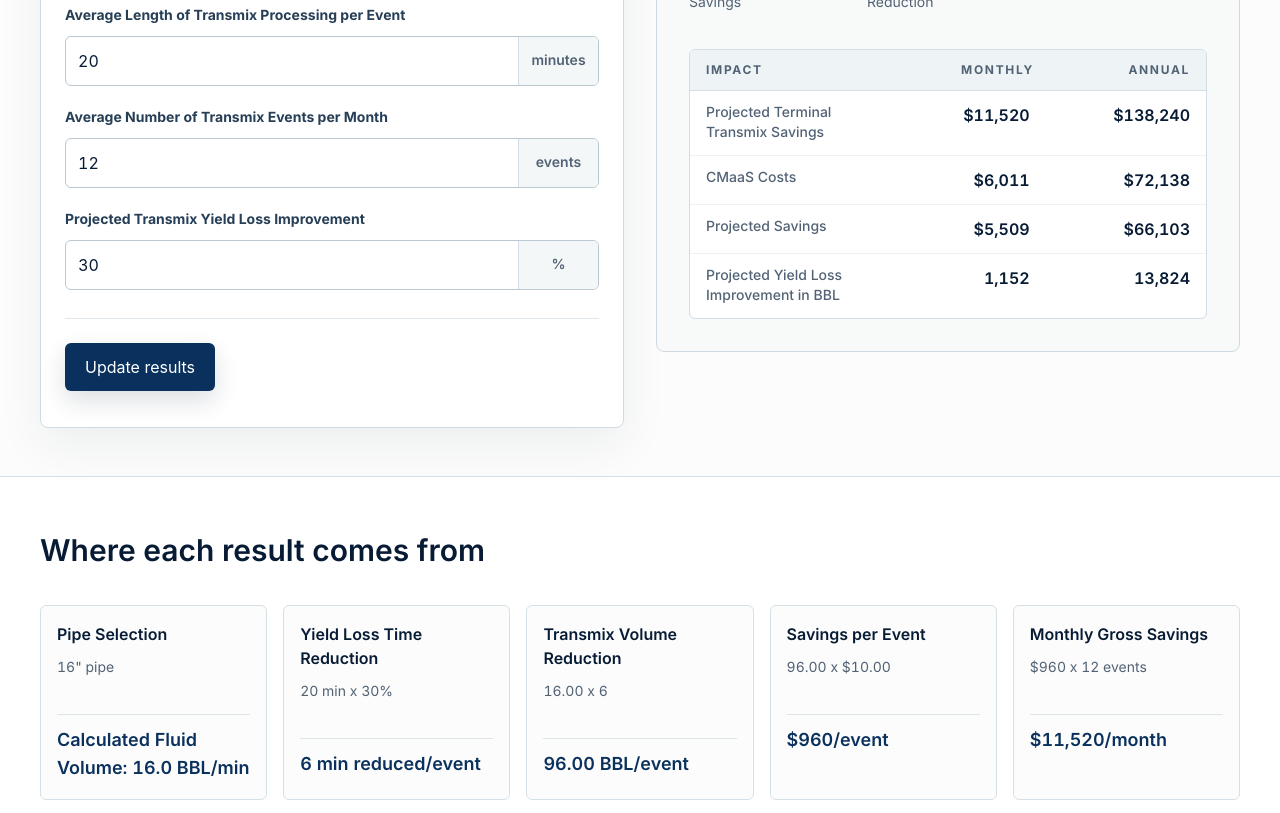
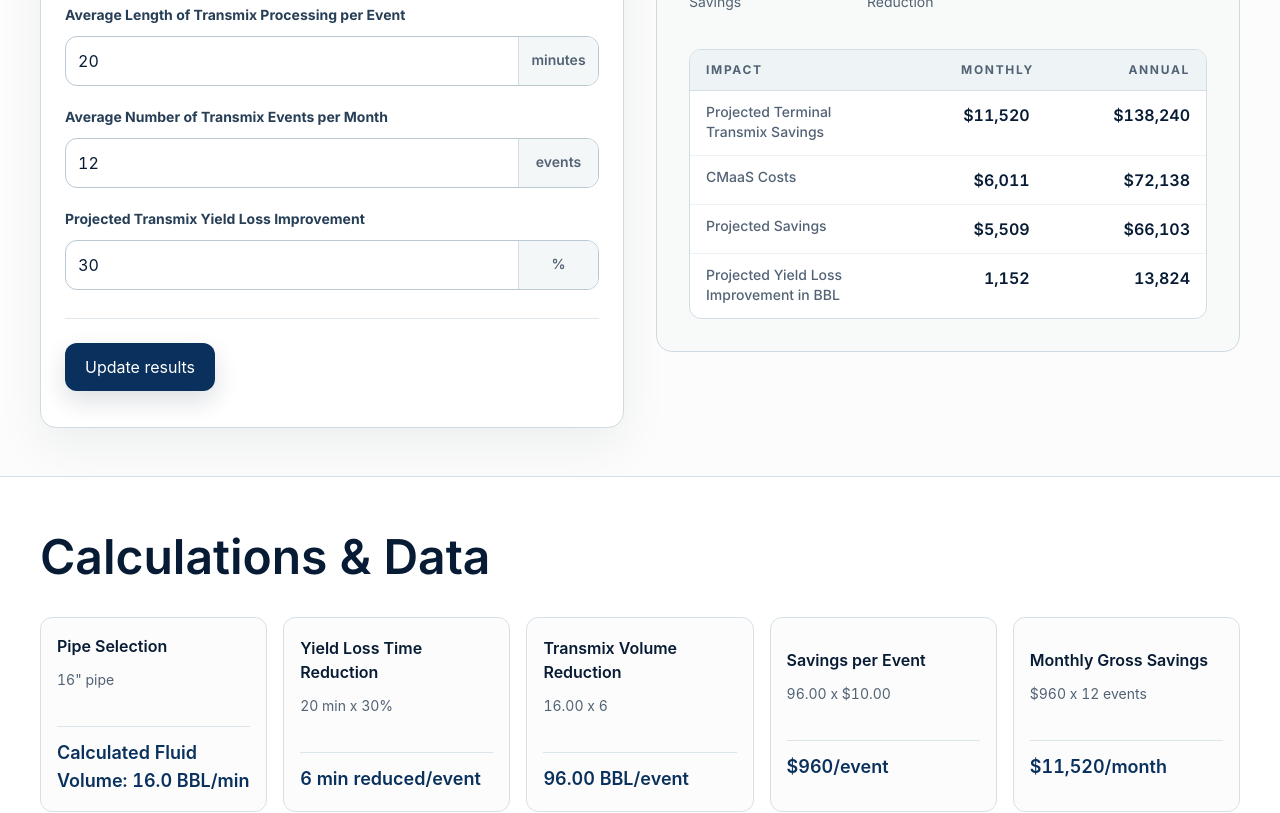
Before and after one commit to gibsonmade/PST-Calculator, a React (Vite) app: page / in a window 1280 px wide. Shown: the part 600-1413 px from the top of the page. Built offline with nearby package versions, Linux system fonts and the light colour scheme.

Commit message:
Add calculation detail drawer

```diff
--- a/src/App.jsx
+++ b/src/App.jsx
@@ -1,4 +1,4 @@
-import { useMemo, useState } from "react";
+import { useEffect, useMemo, useState } from "react";
 import {
   DEFAULT_INPUTS,
   calculateTransmix,
@@ -96,7 +96,7 @@ function CalculatorForm({
 }) {
   return (
     <section
-      className="rounded-lg border border-[#cfdae2] bg-white p-5 shadow-[0_18px_50px_rgba(7,27,52,0.06)] sm:p-6"
+      className="rounded-2xl border border-[#cfdae2] bg-white p-5 shadow-[0_18px_50px_rgba(7,27,52,0.06)] sm:p-6"
       aria-labelledby="operation-inputs"
     >
       <div>
@@ -179,7 +179,7 @@ function CalculatorForm({
         <button
           type="button"
           onClick={onUpdateResults}
-          className="min-h-12 w-full rounded-md bg-[#0a315d] px-5 text-base font-semibold text-white shadow-[0_10px_24px_rgba(7,27,52,0.14)] transition-transform active:scale-[0.96] focus-visible:outline focus-visible:outline-3 focus-visible:outline-offset-3 focus-visible:outline-[#0a70b8] sm:w-auto"
+          className="min-h-12 w-full rounded-xl bg-[#0a315d] px-5 text-base font-semibold text-white shadow-[0_10px_24px_rgba(7,27,52,0.14)] transition-transform active:scale-[0.96] focus-visible:outline focus-visible:outline-3 focus-visible:outline-offset-3 focus-visible:outline-[#0a70b8] sm:w-auto"
         >
           Update results
         </button>
@@ -199,7 +199,7 @@ function PipeSizeSelect({ value, error, onChange }) {
       <label htmlFor="pipeSizeInches" className="field-label">
         Average Pipe Size
       </label>
-      <div className="mt-2 flex min-h-12 overflow-hidden rounded-md border border-[#bac8d3] bg-white focus-within:border-[#0a70b8] focus-within:ring-4 focus-within:ring-[#0a70b8]/15">
+      <div className="mt-2 flex min-h-12 overflow-hidden rounded-xl border border-[#bac8d3] bg-white focus-within:border-[#0a70b8] focus-within:ring-4 focus-within:ring-[#0a70b8]/15">
         <select
           id="pipeSizeInches"
           value={value}
@@ -249,7 +249,7 @@ function NumericField({
       <label htmlFor={id} className="field-label">
         {label}
       </label>
-      <div className="mt-2 flex min-h-12 overflow-hidden rounded-md border border-[#bac8d3] bg-white focus-within:border-[#0a70b8] focus-within:ring-4 focus-within:ring-[#0a70b8]/15">
+      <div className="mt-2 flex min-h-12 overflow-hidden rounded-xl border border-[#bac8d3] bg-white focus-within:border-[#0a70b8] focus-within:ring-4 focus-within:ring-[#0a70b8]/15">
         <input
           id={id}
           type="number"
@@ -286,7 +286,7 @@ function NumericField({
 function ImpactSummary({ result }) {
   if (!result) {
     return (
-      <section className="rounded-lg border border-[#cfdae2] bg-[#f7faf9] p-6">
+      <section className="rounded-2xl border border-[#cfdae2] bg-[#f7faf9] p-6">
         <h2 className="text-2xl font-semibold">Projected impact</h2>
         <p className="mt-4 text-[#526275]">
           Complete the highlighted fields to see the live impact model.
@@ -299,7 +299,7 @@ function ImpactSummary({ result }) {
 
   return (
     <section
-      className="rounded-lg border border-[#cfdae2] bg-[#f7faf9] p-6 sm:p-8 lg:sticky lg:top-6"
+      className="rounded-2xl border border-[#cfdae2] bg-[#f7faf9] p-6 sm:p-8 lg:sticky lg:top-6"
       aria-labelledby="projected-impact"
     >
       <h2 id="projected-impact" className="text-2xl font-semibold">
@@ -362,7 +362,7 @@ function ComparisonRows({ result }) {
   ];
 
   return (
-    <div className="mt-9 overflow-hidden rounded-md border border-[#d2dde5] bg-white">
+    <div className="mt-9 overflow-hidden rounded-xl border border-[#d2dde5] bg-white">
       <div className="grid grid-cols-[1.1fr_1fr_1fr] border-b border-[#d2dde5] bg-[#eef4f5] px-4 py-3 text-xs font-bold tracking-[0.14em] text-[#526275]">
         <span>IMPACT</span>
         <span className="text-right">MONTHLY</span>
@@ -391,104 +391,310 @@ function ComparisonRows({ result }) {
 }
 
 function CalculationWalkthrough({ inputs, result }) {
+  const [selectedStep, setSelectedStep] = useState(null);
+
+  useEffect(() => {
+    if (!selectedStep) return undefined;
+
+    function handleKeyDown(event) {
+      if (event.key === "Escape") setSelectedStep(null);
+    }
+
+    window.addEventListener("keydown", handleKeyDown);
+    return () => window.removeEventListener("keydown", handleKeyDown);
+  }, [selectedStep]);
+
   if (!result) return null;
 
   const steps = [
-    [
-      "Pipe Selection",
-      `${inputs.pipeSizeInches}" pipe`,
-      `Calculated Fluid Volume: ${formatNumber(result.flowBblPerMinute, 1)} BBL/min`,
+    {
+      title: "Pipe Selection",
+      formula: `${inputs.pipeSizeInches}" pipe`,
+      value: `Calculated Fluid Volume: ${formatNumber(result.flowBblPerMinute, 1)} BBL/min`,
+      detail:
+        "The Summary worksheet uses selected pipe size as calculated fluid volume in BBL per minute.",
+      rows: [
+        ["Selected pipe size", `${inputs.pipeSizeInches}"`],
+        ["Calculation", `Number(${inputs.pipeSizeInches})`],
+        ["Result", `${formatNumber(result.flowBblPerMinute, 1)} BBL/min`],
       ],
-    [
-      "Yield Loss Time Reduction",
-      `${formatFlexible(inputs.transmixMinutesPerEvent, 2)} min x ${formatPercent(
+    },
+    {
+      title: "Yield Loss Time Reduction",
+      formula: `${formatFlexible(inputs.transmixMinutesPerEvent, 2)} min x ${formatPercent(
         inputs.yieldLossImprovementPct
       )}`,
-      `${formatFlexible(result.minutesReducedPerEvent, 2)} min reduced/event`,
+      value: `${formatFlexible(result.minutesReducedPerEvent, 2)} min reduced/event`,
+      detail:
+        "Projected minutes reduced per event are calculated from processing time and PST's yield-loss improvement assumption.",
+      rows: [
+        [
+          "Transmix processing time",
+          `${formatFlexible(inputs.transmixMinutesPerEvent, 2)} min/event`,
         ],
+        ["Yield-loss improvement", formatPercent(inputs.yieldLossImprovementPct)],
         [
-      "Transmix Volume Reduction",
+          "Calculation",
+          `${formatFlexible(inputs.transmixMinutesPerEvent, 2)} x ${formatPercent(
+            inputs.yieldLossImprovementPct
+          )}`,
+        ],
+        ["Result", `${formatFlexible(result.minutesReducedPerEvent, 2)} min/event`],
+      ],
+    },
+    {
+      title: "Transmix Volume Reduction",
+      formula: `${formatNumber(result.flowBblPerMinute, 2)} x ${formatFlexible(
+        result.minutesReducedPerEvent,
+        2
+      )}`,
+      value: `${formatNumber(result.bblReducedPerEvent, 2)} BBL/event`,
+      detail:
+        "Per-event barrel reduction multiplies calculated fluid volume by minutes saved per event.",
+      rows: [
+        ["Calculated fluid volume", `${formatNumber(result.flowBblPerMinute, 2)} BBL/min`],
+        ["Minutes saved", `${formatFlexible(result.minutesReducedPerEvent, 2)} min`],
+        [
+          "Calculation",
           `${formatNumber(result.flowBblPerMinute, 2)} x ${formatFlexible(
             result.minutesReducedPerEvent,
             2
           )}`,
-      `${formatNumber(result.bblReducedPerEvent, 2)} BBL/event`,
+        ],
+        ["Result", `${formatNumber(result.bblReducedPerEvent, 2)} BBL/event`],
+      ],
+    },
+    {
+      title: "Savings per Event",
+      formula: `${formatNumber(result.bblReducedPerEvent, 2)} x ${formatCurrency(
+        inputs.reprocessingCostPerBbl,
+        { cents: true }
+      )}`,
+      value: `${formatCurrency(result.grossSavingsPerEvent)}/event`,
+      detail:
+        "Projected terminal transmix savings per event are barrel reduction multiplied by average reprocessing cost.",
+      rows: [
+        ["BBL reduced per event", `${formatNumber(result.bblReducedPerEvent, 2)} BBL`],
+        [
+          "Reprocessing cost",
+          `${formatCurrency(inputs.reprocessingCostPerBbl, { cents: true })}/BBL`,
         ],
         [
-      "Savings per Event",
+          "Calculation",
           `${formatNumber(result.bblReducedPerEvent, 2)} x ${formatCurrency(
             inputs.reprocessingCostPerBbl,
             { cents: true }
           )}`,
-      `${formatCurrency(result.grossSavingsPerEvent)}/event`,
         ],
-    [
-      "Monthly Gross Savings",
-      `${formatCurrency(result.grossSavingsPerEvent)} x ${formatNumber(
+        ["Result", `${formatCurrency(result.grossSavingsPerEvent)}/event`],
+      ],
+    },
+    {
+      title: "Monthly Gross Savings",
+      formula: `${formatCurrency(result.grossSavingsPerEvent)} x ${formatNumber(
         inputs.eventsPerMonth
       )} events`,
-      `${formatCurrency(result.grossSavingsMonthly)}/month`,
+      value: `${formatCurrency(result.grossSavingsMonthly)}/month`,
+      detail:
+        "Monthly gross savings multiply projected savings per event by average transmix events per month.",
+      rows: [
+        ["Savings per event", formatCurrency(result.grossSavingsPerEvent)],
+        ["Events per month", formatNumber(inputs.eventsPerMonth, 0)],
+        [
+          "Calculation",
+          `${formatCurrency(result.grossSavingsPerEvent)} x ${formatNumber(
+            inputs.eventsPerMonth,
+            0
+          )}`,
         ],
+        ["Result", `${formatCurrency(result.grossSavingsMonthly)}/month`],
+      ],
+    },
+    {
+      title: "CMaaS Cost",
+      formula: `${inputs.pipeSizeInches}" pipe reference`,
+      value: `${formatCurrency(result.cmaaSCostMonthly, { cents: true })}/month`,
+      detail:
+        "Monthly CMaaS cost comes from the PST 2-year CMaaS pricing table for the selected pipe size.",
+      rows: [
+        ["Selected pipe size", `${inputs.pipeSizeInches}"`],
+        ["Reference value", `${formatCurrency(result.cmaaSCostMonthly, { cents: true })}/month`],
+        ["Annualized value", `${formatCurrency(result.cmaaSCostAnnual, { cents: true })}/year`],
+      ],
+    },
+    {
+      title: "Projected Monthly Savings",
+      formula: `${formatCurrency(result.grossSavingsMonthly)} - ${formatCurrency(
+        result.cmaaSCostMonthly,
+        { cents: true }
+      )}`,
+      value: `${formatCurrency(result.netSavingsMonthly)}/month`,
+      detail:
+        "Projected monthly savings subtract monthly CMaaS cost from monthly gross savings.",
+      rows: [
+        ["Monthly gross savings", formatCurrency(result.grossSavingsMonthly)],
+        ["Monthly CMaaS cost", formatCurrency(result.cmaaSCostMonthly, { cents: true })],
         [
-      "CMaaS Cost",
-      `${inputs.pipeSizeInches}" pipe reference`,
-      `${formatCurrency(result.cmaaSCostMonthly, { cents: true })}/month`,
-    ],
-    [
-      "Projected Monthly Savings",
+          "Calculation",
           `${formatCurrency(result.grossSavingsMonthly)} - ${formatCurrency(
             result.cmaaSCostMonthly,
             { cents: true }
           )}`,
-      `${formatCurrency(result.netSavingsMonthly)}/month`,
         ],
+        ["Result", `${formatCurrency(result.netSavingsMonthly)}/month`],
+      ],
+    },
+    {
+      title: "ROI",
+      formula: `${formatCurrency(result.grossSavingsMonthly)} / ${formatCurrency(
+        result.cmaaSCostMonthly,
+        { cents: true }
+      )}`,
+      value: `${formatNumber(result.roiPercent, 2)}% ~= ${formatRoiPercent(
+        result.roiPercent
+      )}`,
+      detail:
+        "Projected ROI follows the client worksheet: gross savings divided by CMaaS cost, displayed as a percentage.",
+      rows: [
+        ["Monthly gross savings", formatCurrency(result.grossSavingsMonthly)],
+        ["Monthly CMaaS cost", formatCurrency(result.cmaaSCostMonthly, { cents: true })],
         [
-      "ROI",
+          "Calculation",
           `${formatCurrency(result.grossSavingsMonthly)} / ${formatCurrency(
             result.cmaaSCostMonthly,
             { cents: true }
           )}`,
-      `${formatNumber(result.roiPercent, 2)}% ~= ${formatRoiPercent(
-        result.roiPercent
-      )}`,
         ],
-    [
-      "Annual Projection",
-      "Monthly values x 12",
-      `${formatCurrency(result.netSavingsAnnual)}/year`,
+        ["Precise result", `${formatNumber(result.roiPercent, 2)}%`],
+        ["Displayed result", formatRoiPercent(result.roiPercent)],
       ],
+    },
+    {
+      title: "Annual Projection",
+      formula: "Monthly values x 12",
+      value: `${formatCurrency(result.netSavingsAnnual)}/year`,
+      detail:
+        "Annual values are produced by multiplying monthly Summary worksheet outputs by 12.",
+      rows: [
+        ["Monthly projected savings", formatCurrency(result.netSavingsMonthly)],
+        ["Calculation", `${formatCurrency(result.netSavingsMonthly)} x 12`],
+        ["Annual projected savings", `${formatCurrency(result.netSavingsAnnual)}/year`],
+      ],
+    },
   ];
 
   return (
     <section className="border-y border-[#d7e0e7] bg-white py-14">
       <div className="mx-auto max-w-7xl px-5 sm:px-8 lg:px-10">
-        <h2 className="text-3xl font-semibold">Where each result comes from</h2>
+        <h1 className="text-4xl font-semibold tracking-normal text-balance sm:text-5xl">
+          Calculations & Data
+        </h1>
         <div className="mt-9 grid gap-4 md:grid-cols-2 xl:grid-cols-5">
-          {steps.map(([title, formula, value]) => (
+          {steps.map((step) => (
             <CalculationStep
-              key={title}
-              title={title}
-              formula={formula}
-              value={value}
+              key={step.title}
+              step={step}
+              onOpen={() => setSelectedStep(step)}
             />
           ))}
         </div>
       </div>
+      <CalculationDrawer
+        step={selectedStep}
+        onClose={() => setSelectedStep(null)}
+      />
     </section>
   );
 }
 
-function CalculationStep({ title, formula, value }) {
+function CalculationStep({ step, onOpen }) {
   return (
-    <article className="relative min-h-40 rounded-md border border-[#d6e0e7] bg-[#fbfcfb] p-4">
-      <h3 className="text-base font-semibold">{title}</h3>
+    <button
+      type="button"
+      onClick={onOpen}
+      className="relative min-h-40 rounded-xl border border-[#d6e0e7] bg-[#fbfcfb] p-4 text-left transition-[border-color,background-color,transform] duration-150 hover:border-[#93b5c9] hover:bg-white active:scale-[0.96]"
+    >
+      <h3 className="text-base font-semibold">{step.title}</h3>
       <p className="mt-3 min-h-10 text-sm leading-5 text-[#526275] tabular-nums">
-        {formula}
+        {step.formula}
       </p>
       <p className="mt-4 border-t border-[#dbe5ea] pt-3 text-lg font-semibold tabular-nums text-[#0a315d]">
+        {step.value}
+      </p>
+    </button>
+  );
+}
+
+function CalculationDrawer({ step, onClose }) {
+  if (!step) return null;
+
+  return (
+    <div
+      className="fixed inset-0 z-50 bg-[#071b34]/30"
+      role="presentation"
+      onMouseDown={onClose}
+    >
+      <aside
+        className="ml-auto flex h-full w-full max-w-xl flex-col bg-white shadow-[0_24px_80px_rgba(7,27,52,0.22)]"
+        role="dialog"
+        aria-modal="true"
+        aria-labelledby="calculation-drawer-title"
+        onMouseDown={(event) => event.stopPropagation()}
+      >
+        <div className="border-b border-[#d7e0e7] px-6 py-5">
+          <div className="flex items-start justify-between gap-5">
+            <div>
+              <p className="text-xs font-semibold tracking-[0.16em] text-[#667789]">
+                CALCULATION DETAIL
+              </p>
+              <h2
+                id="calculation-drawer-title"
+                className="mt-2 text-2xl font-semibold text-[#071b34]"
+              >
+                {step.title}
+              </h2>
+            </div>
+            <button
+              type="button"
+              onClick={onClose}
+              className="min-h-10 rounded-xl border border-[#cbd8e1] px-4 text-sm font-semibold text-[#0a315d] transition-[border-color,background-color,transform] duration-150 hover:border-[#93b5c9] hover:bg-[#f4f7f8] active:scale-[0.96]"
+            >
+              Close
+            </button>
+          </div>
+        </div>
+
+        <div className="flex-1 overflow-y-auto px-6 py-6">
+          <p className="text-sm leading-7 text-[#526275]">{step.detail}</p>
+
+          <div className="mt-7 rounded-xl border border-[#d6e0e7] bg-[#fbfcfb] p-5">
+            <p className="text-xs font-semibold tracking-[0.14em] text-[#667789]">
+              CURRENT FORMULA
+            </p>
+            <p className="mt-3 text-lg font-semibold leading-7 text-[#071b34] tabular-nums">
+              {step.formula}
+            </p>
+            <p className="mt-4 border-t border-[#dbe5ea] pt-4 text-2xl font-semibold text-[#0a315d] tabular-nums">
+              {step.value}
+            </p>
+          </div>
+
+          <dl className="mt-7">
+            {step.rows.map(([label, value]) => (
+              <div
+                key={`${label}-${value}`}
+                className="grid grid-cols-[minmax(0,1fr)_auto] gap-5 border-b border-[#edf2f4] py-4"
+              >
+                <dt className="text-sm leading-6 text-[#526275]">{label}</dt>
+                <dd className="text-right text-sm font-semibold leading-6 text-[#071b34] tabular-nums">
                   {value}
-      </p>
-    </article>
+                </dd>
+              </div>
+            ))}
+          </dl>
+        </div>
+      </aside>
+    </div>
   );
 }
 
@@ -579,7 +785,7 @@ function ResultMatrix({ result }) {
   ];
 
   return (
-    <div className="mt-8 overflow-hidden rounded-md border border-[#cbd8e1] bg-white">
+    <div className="mt-8 overflow-hidden rounded-xl border border-[#cbd8e1] bg-white">
       <div className="result-grid-header grid grid-cols-[1.35fr_0.8fr_0.8fr_0.8fr] border-b border-[#d2dde5] bg-[#eef4f5] px-4 py-3 text-xs font-bold tracking-[0.12em] text-[#526275]">
         <span>PROJECTED RESULTS</span>
         <span className="text-right">PER EVENT</span>
@@ -635,14 +841,9 @@ function ReferenceDataTable({ selectedPipe }) {
     <section className="border-y border-[#d7e0e7] bg-[#f3f7f7] py-14">
       <div className="mx-auto max-w-7xl px-5 sm:px-8 lg:px-10">
         <h2 className="text-3xl font-semibold">PST Reference Data</h2>
-        <p className="mt-4 max-w-3xl leading-7 text-[#526275]">
-          Pipe size determines the calculated fluid volume and CMaaS price used
-          by the Summary worksheet model. These values come directly from PST's
-          pricing workbook.
-        </p>
 
         <div className="mt-8 grid gap-6 lg:grid-cols-[1fr_0.65fr]">
-          <div className="overflow-hidden rounded-md border border-[#cbd8e1] bg-white">
+          <div className="overflow-hidden rounded-xl border border-[#cbd8e1] bg-white">
             <table className="w-full border-collapse text-left text-sm">
               <thead className="bg-[#0a315d] text-white">
                 <tr>
@@ -722,7 +923,7 @@ function ReferenceDataTable({ selectedPipe }) {
 
 function ReferenceGroup({ title, items }) {
   return (
-    <div className="rounded-md border border-[#cbd8e1] bg-white p-5">
+    <div className="rounded-xl border border-[#cbd8e1] bg-white p-5">
       <h3 className="text-base font-semibold">{title}</h3>
       <ul className="mt-3 space-y-2">
         {items.map((item) => (
```
Lines whose indentation alone changed are shown as unchanged.
